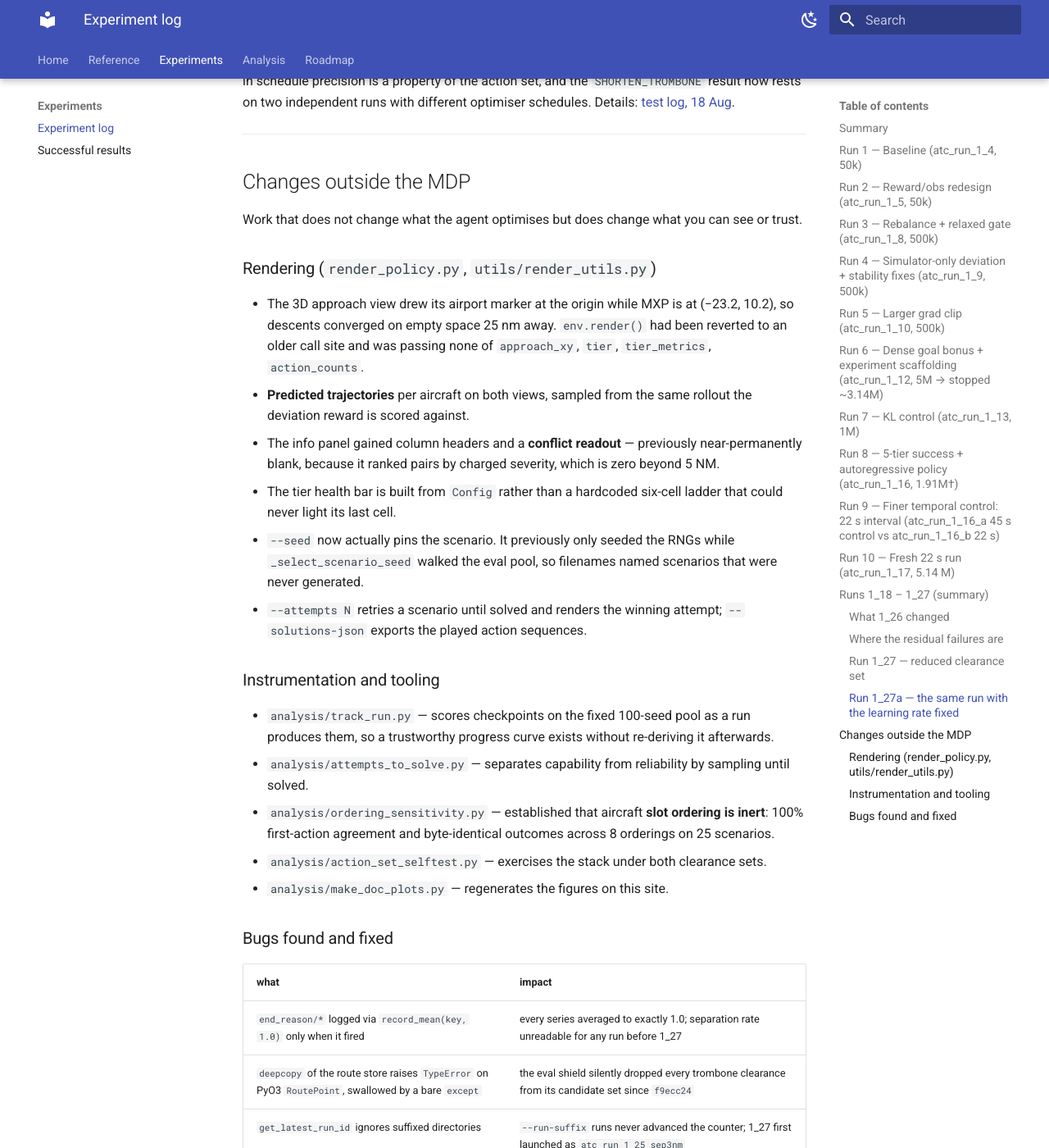
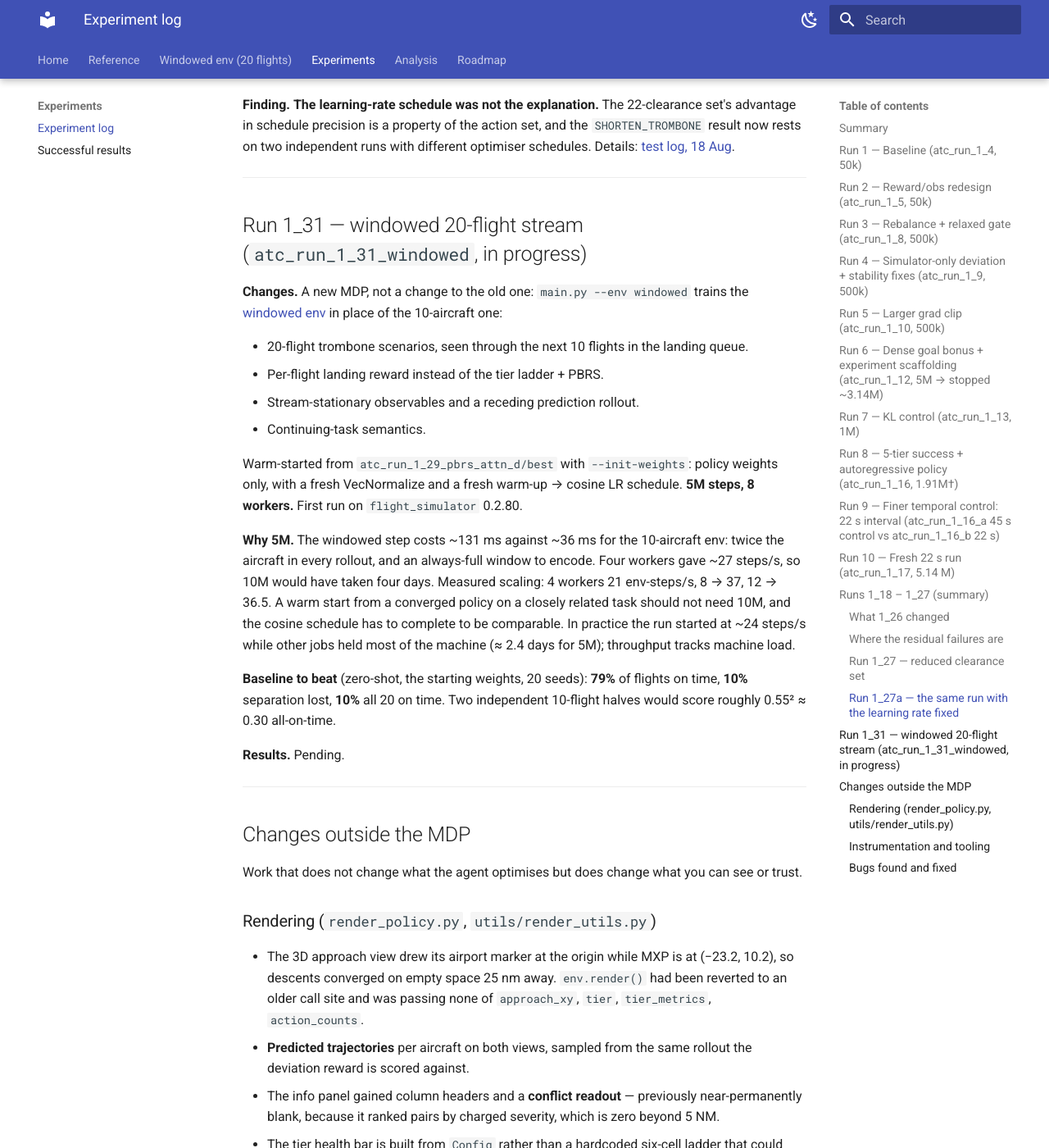
Before and after one commit to leander-grech/tada-single-agent-docs, an MkDocs documentation site: the page built from docs/experiments.md, in a window 1280 px wide and 1400 px high, scrolled down 16105 px. Shown: the whole window at 82% size. Built offline with MkDocs 1.6.1 and Material for MkDocs 9.7.7, drawn with Linux system fonts in a browser that asks for light colours; some of the changed text lies outside the part shown.

Commit message:
Windowed env: a 20-flight stream through the next 10 in the landing queue
- New page windowed.md: why a window and which one, the observables that depended on the
  scenario's flight count and what replaced them, the per-flight reward, continuing-task
  semantics, zero-shot results, step cost, and the generator's queue-position drift.
- observations.md: time_to_target is read from the rollout's end world and has been a dead
  feature in every run; the feature table row was also stale (linear /900).
- training.md: --env, --n-envs, --init-weights; the aircraft head's under-control selection
  rule; flight_simulator 0.2.80, under which seeds generate different scenarios.
- experiments.md: run 1_31 (windowed, in progress). roadmap.md: time_s replaced and
  time_to_target fixed in the windowed env; long-stream stability tests next.
- index.md: TL;DR, quickstart and page table.

Co-Authored-By: Claude Opus 5.5 <noreply@anthropic.com>
Claude-Session: https://claude.ai/code/session_01Mb5WPbH9cyPgKn9uXrU1As

```diff
--- a/docs/experiments.md
+++ b/docs/experiments.md
@@ -12,6 +12,9 @@
     and **did not improve on it** — it learns markedly faster and converges slightly worse, with
     a confound that stops the comparison being decisive. Full analysis:
     [22 clearances vs 15](analysis_v1_v2.md).
+
+    **Run [1_31](#run-1_31)** is the first on the [windowed 20-flight env](windowed.md), a
+    different MDP, so its numbers are not comparable with the table below.
 
     Also here: [changes outside the MDP](#non-mdp-changes) — rendering, tooling, and seven
     infrastructure bugs, several of which had been silently wrong for many runs.
@@ -489,6 +492,36 @@ result now rests on two independent runs with different optimiser schedules. Det
 
 ---
 
+## Run 1_31 — windowed 20-flight stream (`atc_run_1_31_windowed`, in progress) { #run-1_31 }
+
+**Changes.** A new MDP, not a change to the old one: `main.py --env windowed` trains the
+[windowed env](windowed.md) in place of the 10-aircraft one:
+
+- 20-flight trombone scenarios, seen through the next 10 flights in the landing queue.
+- Per-flight landing reward instead of the tier ladder + PBRS.
+- Stream-stationary observables and a receding prediction rollout.
+- Continuing-task semantics.
+
+Warm-started from `atc_run_1_29_pbrs_attn_d/best` with `--init-weights`: policy weights only,
+with a fresh VecNormalize and a fresh warm-up → cosine LR schedule. **5M steps, 8 workers.**
+First run on `flight_simulator` 0.2.80.
+
+**Why 5M.** The windowed step costs ~131 ms against ~36 ms for the 10-aircraft env: twice the
+aircraft in every rollout, and an always-full window to encode. Four workers gave ~27
+steps/s, so 10M would have taken four days. Measured scaling: 4 workers 21 env-steps/s,
+8 → 37, 12 → 36.5. A warm start from a converged policy on a closely related task should not
+need 10M, and the cosine schedule has to complete to be comparable. In practice the run started
+at ~24 steps/s while other jobs held most of the machine (≈ 2.4 days for 5M); throughput
+tracks machine load.
+
+**Baseline to beat** (zero-shot, the starting weights, 20 seeds): **79%** of flights on time,
+**10%** separation lost, **10%** all 20 on time. Two independent 10-flight halves would score
+roughly 0.55² ≈ 0.30 all-on-time.
+
+**Results.** Pending.
+
+---
+
 ## Changes outside the MDP { #non-mdp-changes }
 
 Work that does not change what the agent optimises but does change what you can see or trust.
--- a/mkdocs.yml
+++ b/mkdocs.yml
@@ -51,6 +51,7 @@ nav:
       - Loss of separation: separation.md
       - Training: training.md
       - Instrumentation: instrumentation.md
+  - Windowed env (20 flights): windowed.md
   - Experiments:
       - Experiment log: experiments.md
       - Successful results: successful_results.md
```
Also changed, not shown: docs/index.md (+13 -0 lines), docs/observations.md (+10 -1 lines), docs/roadmap.md (+8 -1 lines), docs/training.md (+10 -1 lines), docs/windowed.md (added, +202 -0 lines).
